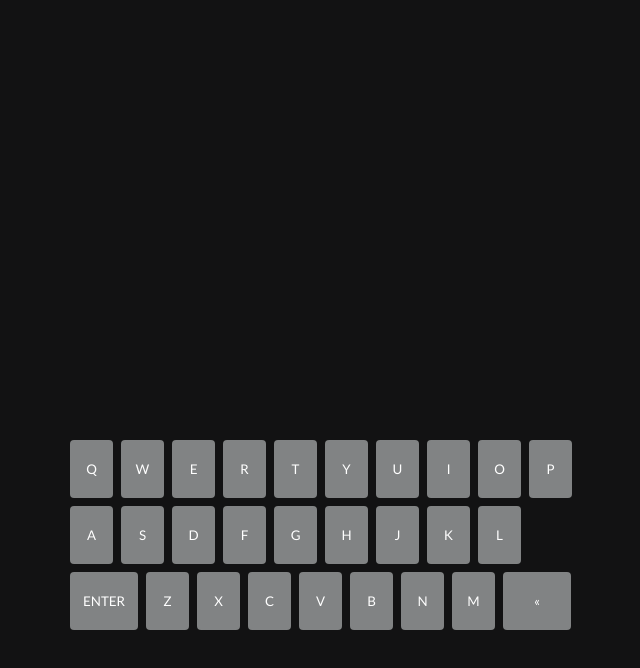
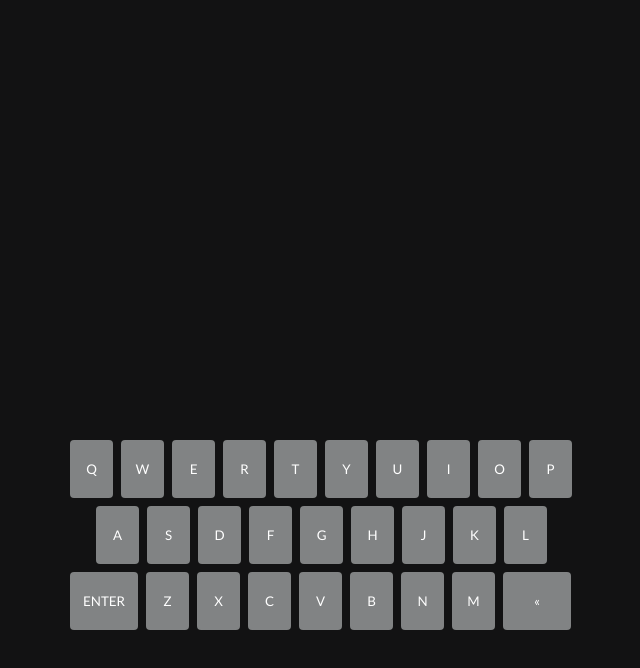
Before and after one commit to Ruby-Zhuang/pink-wordle, a plain HTML site: page index.html in a window 1280 px wide. Shown: the part 94-762 px from the top of the page, without its empty margins (319-959 px from the left). Drawn offline with Linux system fonts and the light colour scheme.

Commit message:
Center second row

```diff
--- a/style.css
+++ b/style.css
@@ -42,6 +42,11 @@ body {
   margin: 4px;
 }
 
+/* Second keyboard row */
+.key-container button:nth-child(11) {
+  margin-left: 30px;
+}
+
 /* Enter and << keys */
 .key-container button:nth-child(20),
 .key-container button:nth-child(28) {
```
